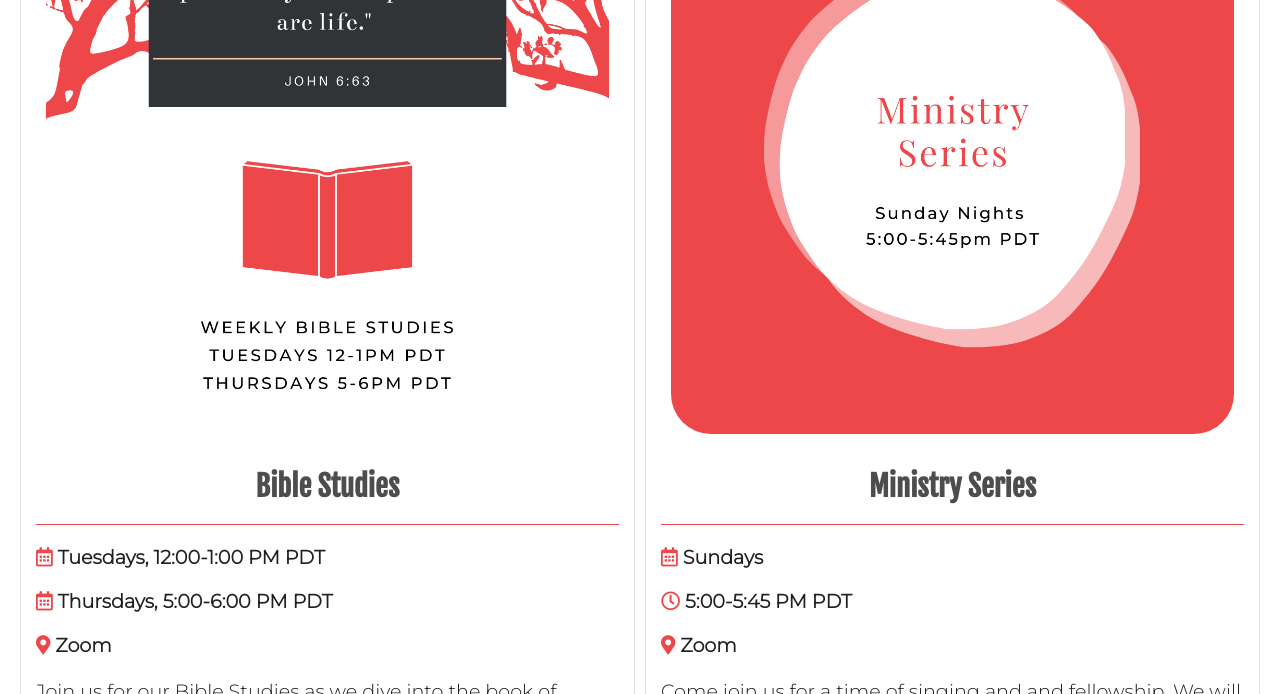
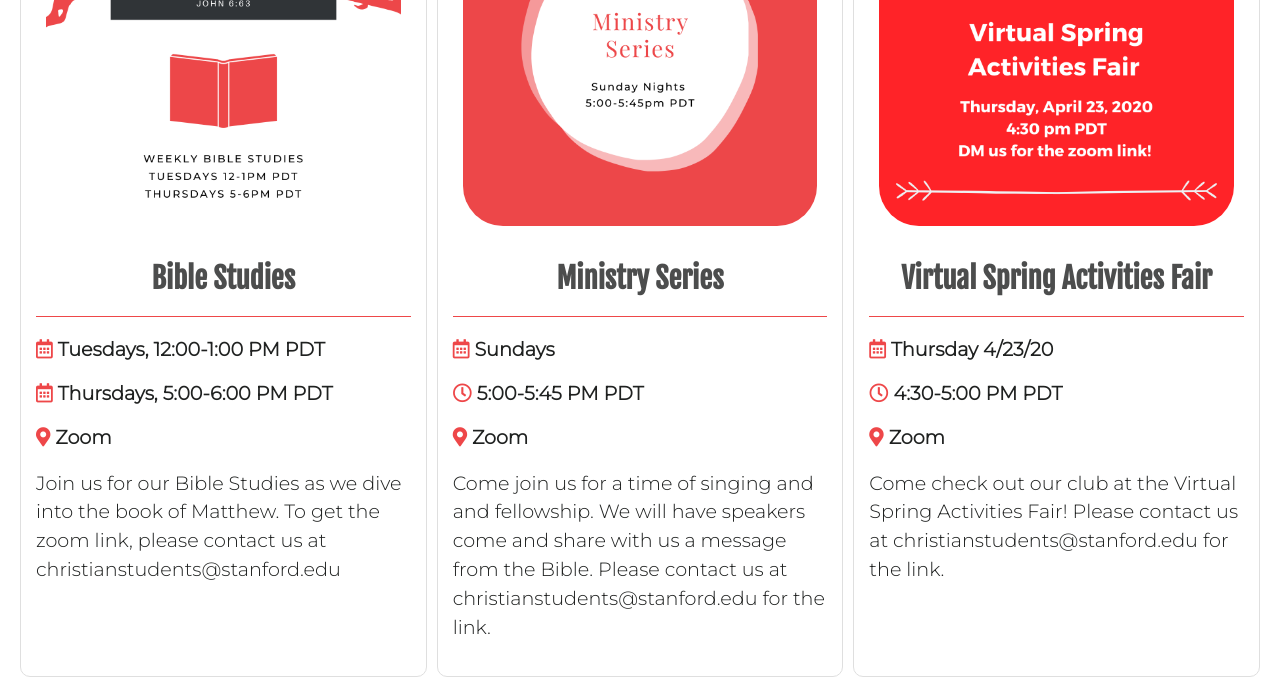
Before and after one commit to christianstudents/christianstudents.github.io, a Jekyll site: the page built from index.html, in a window 1280 px wide and 900 px high, scrolled down 3595 px, cut to the strip 0-694 px from the top of the window. Built offline with Jekyll 4.4.1, drawn with Linux system fonts in a browser that asks for light colours; nearby versions of some CDN libraries.

Commit message:
Added activities fair flyer

```diff
--- a/index.html
+++ b/index.html
@@ -113,6 +113,27 @@ layout: default
 				</p>
 				</div>
 			</li>
+			<li>
+				<img src="{{ site.baseurl }}/images/spring-activities-fair.png" />
+				<h3 class="editable">
+					Virtual Spring Activities Fair
+				</h3>
+				<hr />
+				<div class="event-info">
+				<h4 class="editable">
+					<i class="far fa-calendar-alt"></i> Thursday 4/23/20
+				</h4>
+				<h4 class="editable">
+					<i class="far fa-clock"></i> 4:30-5:00 PM PDT
+				</h4>
+				<h4 class="editable">
+					<i class="fas fa-map-marker-alt"></i> Zoom
+				</h4>
+				<p class="editable">
+					Come check out our club at the Virtual Spring Activities Fair! Please contact us at <a href = "mailto:christianstudents@stanford.edu">christianstudents@stanford.edu</a> for the link.
+				</p>
+				</div>
+			</li>
 		</ul>
 	</div>
 	<div class="calendar" style="text-align:center">
```
Also changed, not shown: images/spring-activities-fair.png (added).
